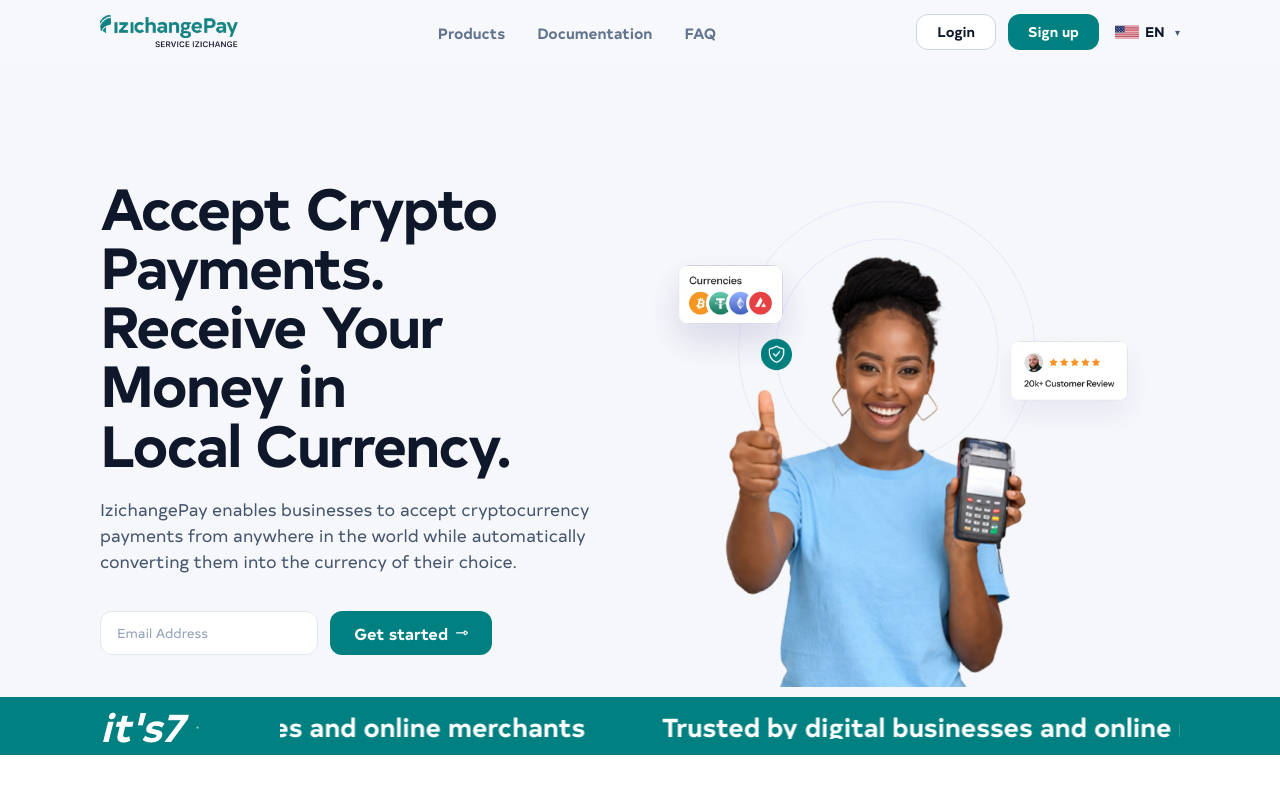
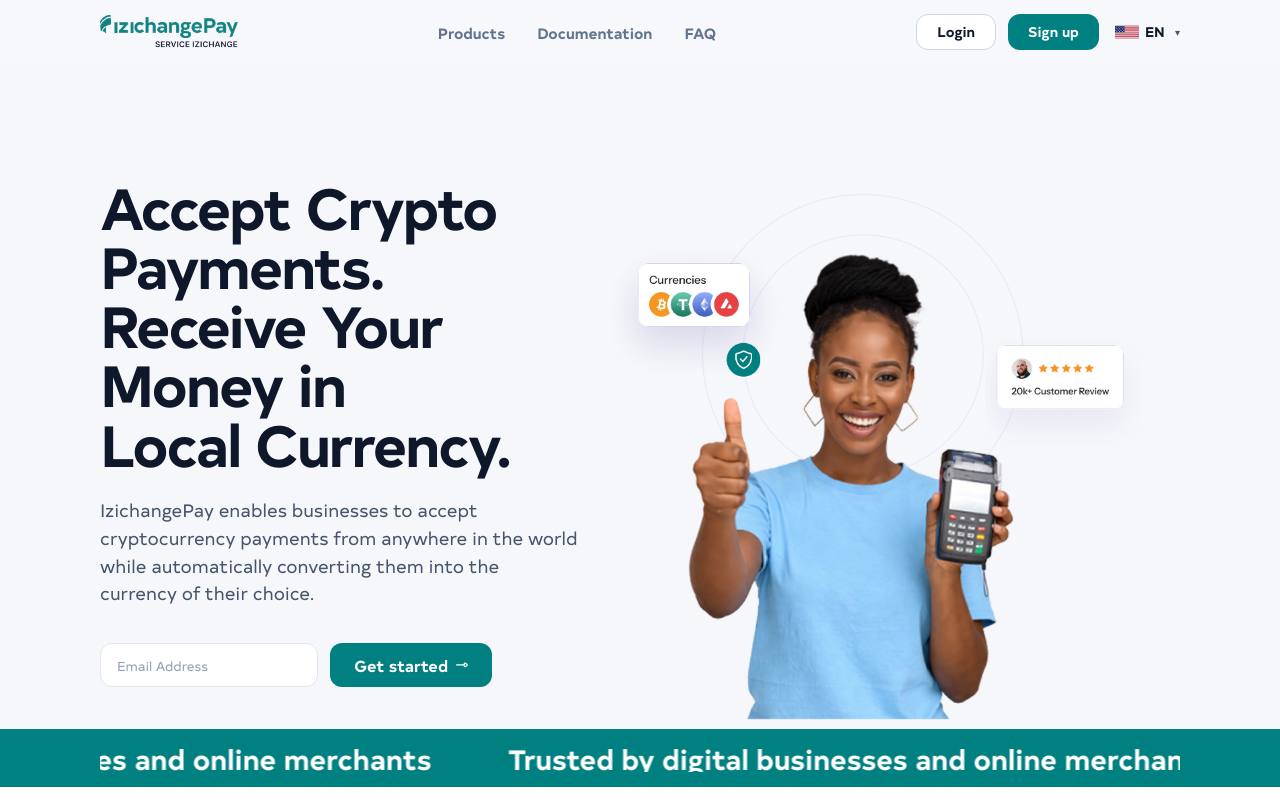
Before and after one commit to ksebastiendev/Izipay-landingpage, a React (Vite) app: page / in a window 1280 px wide. Shown: the top 800 px of the page. Built offline with nearby package versions, Linux system fonts and the light colour scheme.

Commit message:
feat: add corrections .

```diff
--- a/src/components/landing/BusinessTypesSection.jsx
+++ b/src/components/landing/BusinessTypesSection.jsx
@@ -5,21 +5,21 @@
 
   return (
     <section className="bg-white py-20 lg:py-24">
-      <div className="mx-auto grid w-full max-w-[1120px] gap-12 px-5 lg:grid-cols-[0.9fr_1fr] lg:items-center">
+      <div className="mx-auto grid w-full max-w-[1120px] gap-12 px-4 md:px-5 lg:grid-cols-[0.9fr_1fr] lg:items-center">
         <div>
           <h3 className="max-w-[460px] text-[56px] font-extrabold leading-[1.05] tracking-[-0.03em] text-slate-900">{t.businessTypes.title}</h3>
           <div className="mt-8 space-y-6">
             <div>
               <h4 className="text-[24px] font-bold text-slate-900">{t.businessTypes.items[0].title}</h4>
-              <p className="mt-2 text-[14px] text-slate-600">{t.businessTypes.items[0].text}</p>
+              <p className="mt-2 text-[15px] text-slate-600">{t.businessTypes.items[0].text}</p>
             </div>
             <div>
               <h4 className="text-[24px] font-bold text-slate-900">{t.businessTypes.items[1].title}</h4>
-              <p className="mt-2 text-[14px] text-slate-600">{t.businessTypes.items[1].text}</p>
+              <p className="mt-2 text-[15px] text-slate-600">{t.businessTypes.items[1].text}</p>
             </div>
             <div>
               <h4 className="text-[24px] font-bold text-slate-900">{t.businessTypes.items[2].title}</h4>
-              <p className="mt-2 text-[14px] text-slate-600">{t.businessTypes.items[2].text}</p>
+              <p className="mt-2 text-[15px] text-slate-600">{t.businessTypes.items[2].text}</p>
             </div>
           </div>
         </div>
--- a/src/components/landing/DashboardSection.jsx
+++ b/src/components/landing/DashboardSection.jsx
@@ -5,7 +5,7 @@
 
   return (
     <section className="bg-[#eff1f8] py-20 lg:py-24">
-      <div className="mx-auto w-full max-w-[1120px] px-5 text-center">
+      <div className="mx-auto w-full max-w-[1120px] px-4 md:px-5 text-center">
         <h3 className="text-[56px] font-extrabold leading-[1.05] tracking-[-0.03em] text-slate-900">{t.dashboard.title}</h3>
         <img src="/landing/apowerful-section.png.png" alt={t.dashboard.imageAlt} className="mx-auto mt-10 w-full" />
       </div>
--- a/src/components/landing/FaqNewsletterSection.jsx
+++ b/src/components/landing/FaqNewsletterSection.jsx
@@ -32,10 +32,10 @@
 
   return (
     <section className="bg-white py-20 lg:py-24">
-      <div className="mx-auto grid w-full max-w-[1120px] gap-12 px-5 lg:grid-cols-2">
+      <div className="mx-auto grid w-full max-w-[1120px] gap-12 px-4 md:px-5 lg:grid-cols-2">
         <div>
           <h3 className="text-[52px] font-extrabold leading-[1.05] tracking-[-0.03em] text-slate-900">{t.faqNewsletter.title}</h3>
-          <p className="mt-2 max-w-[460px] text-[15px] text-slate-600">
+          <p className="mt-2 max-w-[460px] text-[16px] text-slate-600">
             {t.faqNewsletter.description}
           </p>
           <div className="mt-7 flex max-w-[420px] items-center gap-3">
@@ -63,7 +63,7 @@
                     {isOpen ? <FiMinus size={14} /> : <FiPlus size={14} />}
                   </span>
                 </button>
-                {isOpen && <p className="pb-3 pr-8 text-[14px] leading-6 text-slate-600">{faq.answer}</p>}
+                {isOpen && <p className="pb-3 pr-8 text-[15px] leading-6 text-slate-600">{faq.answer}</p>}
               </div>
             )
           })}
--- a/src/components/landing/FooterSection.jsx
+++ b/src/components/landing/FooterSection.jsx
@@ -13,7 +13,7 @@
 
   return (
     <footer className="bg-white py-8">
-      <div className="mx-auto flex w-full max-w-[1120px] flex-col items-start justify-between gap-5 border-t border-slate-200 px-5 pt-8 text-[14px] text-slate-500 sm:flex-row sm:items-center">
+      <div className="mx-auto flex w-full max-w-[1120px] flex-col items-start justify-between gap-5 border-t border-slate-200 px-4 pt-8 text-[14px] text-slate-500 sm:flex-row sm:items-center md:px-5">
         <div className="flex items-center text-teal-700">
           <span className="text-[30px] font-extrabold">{t.footer.brand}</span>
         </div>
--- a/src/components/landing/HeroSection.jsx
+++ b/src/components/landing/HeroSection.jsx
@@ -6,7 +6,7 @@
 
   return (
     <section className="bg-[#f6f7fb]">
-      <div className="mx-auto grid w-full max-w-[1120px] items-end gap-8 px-5 pt-20 pb-[10px] md:pt-24 lg:grid-cols-[minmax(0,520px)_minmax(0,1fr)] lg:gap-5 lg:pt-24 xl:pt-28">
+      <div className="mx-auto grid w-full max-w-[1120px] items-end gap-6 px-4 pt-20 pb-[10px] md:px-5 md:pt-24 lg:grid-cols-[minmax(0,480px)_minmax(0,1fr)] lg:gap-4 lg:pt-24 xl:pt-28">
         <div className="max-w-[540px] pb-3 lg:pb-8">
           <h1 className="max-w-[520px] text-[44px] font-bold leading-[1.02] tracking-[-0.035em] text-slate-900 sm:text-[50px] lg:text-[58px]">
             {titleLines.map((line, lineIndex) => {
@@ -31,7 +31,7 @@
               )
             })}
           </h1>
-          <p className="mt-6 max-w-[510px] text-[17px] leading-[1.55] text-slate-600">
+          <p className="mt-6 max-w-[510px] text-[18px] leading-[1.55] text-slate-600">
             {t.hero.description}
           </p>
           <div className="mt-9 flex max-w-[392px] items-center gap-3">
@@ -50,7 +50,7 @@
         </div>
 
         <div className="relative flex justify-center lg:justify-end">
-          <img src="/landing/hero-section.png" alt={t.hero.imageAlt} className="w-full max-w-[510px] lg:max-w-[560px]" />
+          <img src="/landing/hero-section.png" alt={t.hero.imageAlt} className="w-full max-w-[640px] lg:max-w-[750px]" />
         </div>
       </div>
     </section>
--- a/src/components/landing/Navbar.jsx
+++ b/src/components/landing/Navbar.jsx
@@ -8,7 +8,7 @@
 
   return (
     <header className="sticky top-0 z-50 bg-[#f6f7fb]/90 backdrop-blur-md supports-[backdrop-filter]:bg-[#f6f7fb]/80">
-      <div className="mx-auto flex min-h-[58px] w-full max-w-[1120px] items-center justify-between gap-2 px-4 py-2 sm:h-[64px] sm:px-5 sm:py-0">
+      <div className="mx-auto flex min-h-[58px] w-full max-w-[1120px] items-center justify-between gap-2 px-4 py-2 sm:h-[64px] sm:py-0 md:px-5">
         <a href="#" className="shrink-0">
           <img src="/landing/izipaylogo.png" alt="IzichangePay" className="h-[28px] w-auto max-w-[132px] object-contain sm:h-[34px] sm:max-w-none" />
         </a>
@@ -74,7 +74,7 @@
 
       {isMobileMenuOpen && (
         <div className="border-t border-slate-200 bg-white lg:hidden">
-          <nav className="mx-auto flex w-full max-w-[1120px] flex-col px-4 py-3">
+          <nav className="mx-auto flex w-full max-w-[1120px] flex-col px-4 md:px-5 py-3">
             <a href="#" className="rounded-lg px-2 py-2 text-[16px] font-semibold text-slate-700 hover:bg-slate-50">
               {t.nav.products}
             </a>
--- a/src/components/landing/ReceiveAnywhereSection.jsx
+++ b/src/components/landing/ReceiveAnywhereSection.jsx
@@ -5,7 +5,7 @@
 
   return (
     <section className="bg-white py-20 lg:py-24">
-      <div className="mx-auto w-full max-w-[1120px] px-5">
+      <div className="mx-auto w-full max-w-[1120px] px-4 md:px-5">
         <div className="relative overflow-hidden rounded-2xl">
           <img src="/landing/section-cryptopayement.png" alt={t.receiveAnywhere.imageAlt} className="min-h-[220px] w-full object-cover" />
           <div className="absolute left-4 top-1/2 max-w-[165px] -translate-y-1/2 sm:left-[7%] sm:max-w-[240px] md:left-[9%] md:max-w-[360px]">
--- a/src/components/landing/SimpleWaySection.jsx
+++ b/src/components/landing/SimpleWaySection.jsx
@@ -5,11 +5,11 @@
 
   return (
     <section className="bg-white py-20 lg:py-24">
-      <div className="mx-auto grid w-full max-w-[1120px] items-center gap-10 px-5 lg:grid-cols-[1fr_1fr]">
+      <div className="mx-auto grid w-full max-w-[1120px] items-center gap-10 px-4 md:px-5 lg:grid-cols-[1fr_1fr]">
         <img src="/landing/A-simplewayto.png" alt={t.simpleWay.imageAlt} className="w-full max-w-[480px]" />
         <div>
           <h3 className="max-w-[470px] text-[56px] font-extrabold leading-[1.03] tracking-[-0.03em] text-slate-900">{t.simpleWay.title}</h3>
-          <p className="mt-4 max-w-[480px] text-[15px] leading-7 text-slate-600">
+          <p className="mt-4 max-w-[480px] text-[16px] leading-7 text-slate-600">
             {t.simpleWay.description}
           </p>
           <a
--- a/src/components/landing/TestimonialsSection.jsx
+++ b/src/components/landing/TestimonialsSection.jsx
@@ -13,12 +13,12 @@
 
   return (
     <section className="bg-white py-20 lg:py-24">
-      <div className="mx-auto w-full max-w-[1120px] px-5">
+      <div className="mx-auto w-full max-w-[1120px] px-4 md:px-5">
         <h3 className="text-[52px] font-extrabold leading-[1.1] tracking-[-0.03em] text-slate-900">{t.testimonials.title}</h3>
         <div className="mt-10 grid gap-5 md:grid-cols-3">
           {t.testimonials.items.map((item) => (
             <article key={item.name} className="rounded-xl border border-slate-200 bg-white p-6 transition-transform duration-300 hover:-translate-y-1">
-              <p className="text-[14px] leading-7 text-slate-600">{item.text}</p>
+              <p className="text-[15px] leading-7 text-slate-600">{item.text}</p>
               <div className="mt-8 flex items-center gap-3">
                 <div className="flex h-11 w-11 shrink-0 items-center justify-center rounded-full bg-[#008080] text-[14px] font-bold text-white">
                   {getInitials(item.name)}
--- a/src/components/landing/TrustBanner.jsx
+++ b/src/components/landing/TrustBanner.jsx
@@ -5,18 +5,13 @@
 
   return (
     <section className="bg-[#008080]">
-      <div className="mx-auto grid min-h-[58px] w-full max-w-[1120px] grid-cols-[92px_1fr] items-center gap-2 px-5 py-2 sm:h-[58px] sm:grid-cols-[180px_1fr] sm:gap-0 sm:py-0">
-        <div className="flex items-center gap-1.5 sm:gap-3">
-          <p className="text-[28px] font-black italic leading-none text-white sm:text-[40px]">it's7</p>
-          <span className="text-[14px] text-white/60 sm:text-[18px]">·</span>
-        </div>
-
+      <div className="mx-auto w-full max-w-[1120px] min-h-[58px] px-4 py-2 sm:h-[58px] sm:py-0 md:px-5 flex items-center justify-center">
         <div className="relative overflow-hidden">
           <div className="trust-marquee-track">
-            <p className="trust-marquee-item text-[12px] font-bold leading-tight text-white sm:text-[18px] sm:leading-none lg:text-[22px] xl:text-[26px] whitespace-nowrap">
+            <p className="trust-marquee-item text-[14px] font-bold leading-tight text-white sm:text-[20px] sm:leading-none lg:text-[24px] xl:text-[28px] whitespace-nowrap">
               {t.trustBanner.text}
             </p>
-            <p aria-hidden className="trust-marquee-item text-[12px] font-bold leading-tight text-white sm:text-[18px] sm:leading-none lg:text-[22px] xl:text-[26px] whitespace-nowrap">
+            <p aria-hidden className="trust-marquee-item text-[14px] font-bold leading-tight text-white sm:text-[20px] sm:leading-none lg:text-[24px] xl:text-[28px] whitespace-nowrap">
               {t.trustBanner.text}
             </p>
           </div>
--- a/src/components/landing/WhyChooseSection.jsx
+++ b/src/components/landing/WhyChooseSection.jsx
@@ -23,7 +23,7 @@
 
   return (
     <section className="bg-white py-20 lg:py-24">
-      <div className="mx-auto w-full max-w-[1120px] px-5">
+      <div className="mx-auto w-full max-w-[1120px] px-4 md:px-5">
         <div className="flex items-center justify-between gap-4">
           <h2 className="text-[48px] font-extrabold tracking-[-0.02em] text-slate-900">{t.whyChoose.title}</h2>
           <div className="flex items-center gap-2">
@@ -50,7 +50,7 @@
                 <img src={card.icon} alt="icon" className="h-7 w-7 object-contain" />
               </div>
               <h3 className="mt-6 text-[22px] font-bold text-slate-900">{card.title}</h3>
-              <p className="mt-3 text-[13px] leading-6 text-slate-600">{card.text}</p>
+              <p className="mt-3 text-[14px] leading-6 text-slate-600">{card.text}</p>
               </article>
             ))}
           </div>
```
